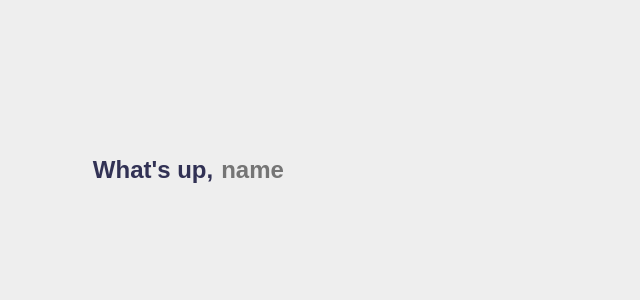
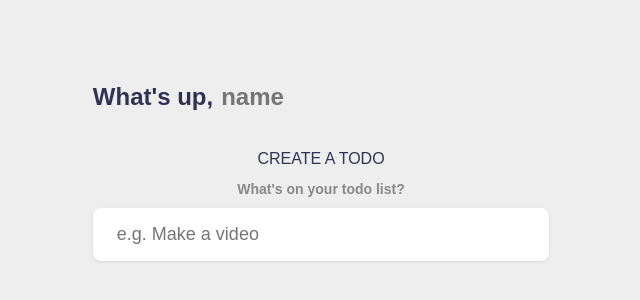
Before and after one commit to icedshakenespresso/todo-app, a Vue app: page / in a window 1280 px wide. Shown: the part 230-530 px from the top of the page, without its empty margins (319-959 px from the left). Built offline with nearby package versions, Linux system fonts and the light colour scheme.

Commit message:
todo list is partially working

```diff
--- a/src/App.vue
+++ b/src/App.vue
@@ -1,7 +1,23 @@
 <script setup>
 import {ref} from 'vue'
+const todos = ref([])
+const name = ref('')
+const input_content = ref('')
 
-const name = ref('')
+const addTodo = () => {
+  if(input_content.value.trim() === '') {
+    return
+  }
+
+  todos.value.push({
+    content: input_content.value,
+  })
+
+  input_content.value = ''
+  //console.log(todos)
+
+}
+
 </script>
 
 <template>
@@ -14,7 +30,12 @@
     </section>
 
     <section class="create-todo">
-
+      <h3>CREATE A TODO</h3>
+      <form @submit.prevent="addTodo">
+        <h4>What's on your todo list?</h4>
+        <input type="text" placeholder="e.g. Make a video" v-model="input_content" />
+        <!-- {{ input_content }} -->
+      </form>
     </section>
 
     <section class="todo-list">
```
